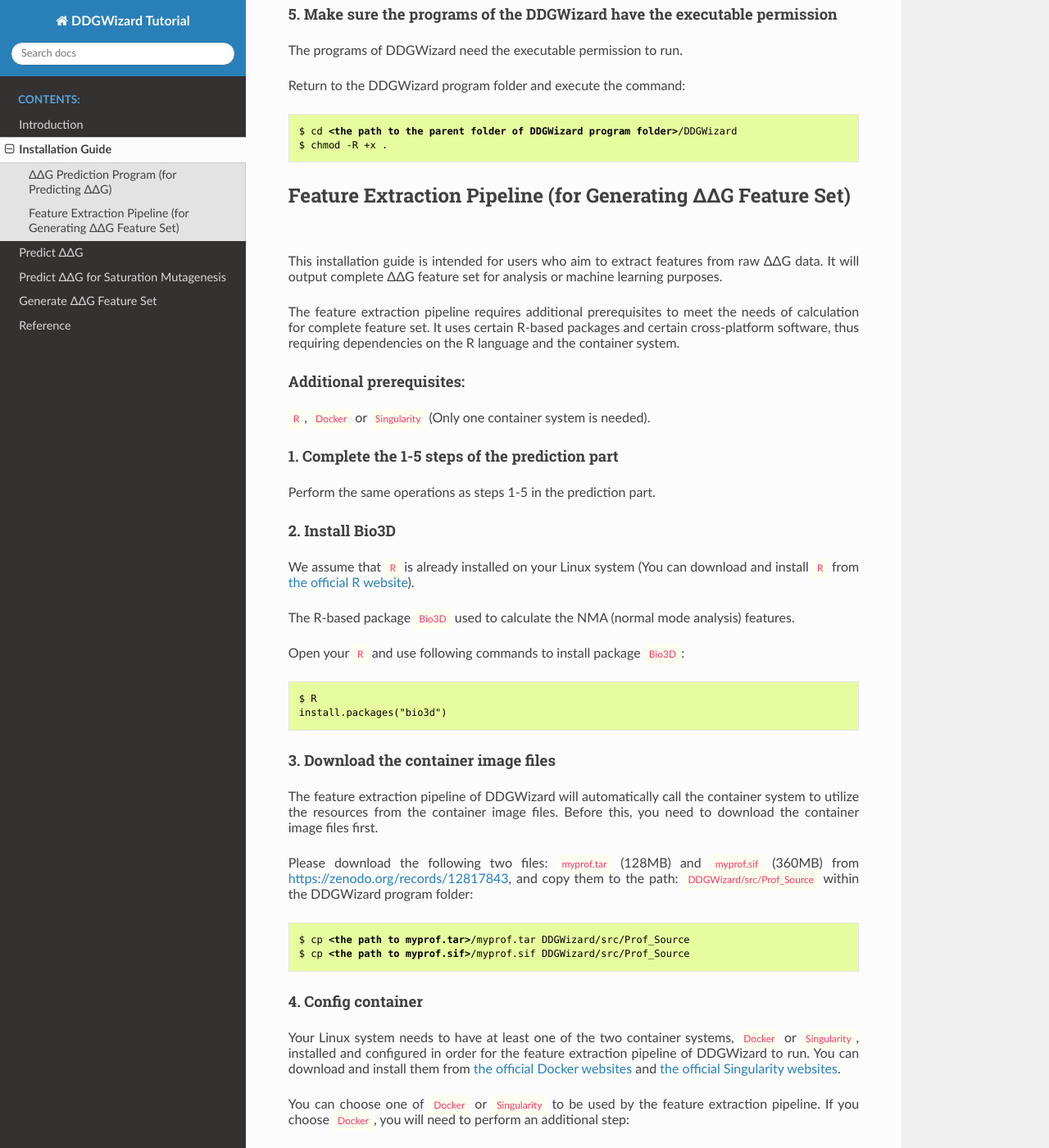
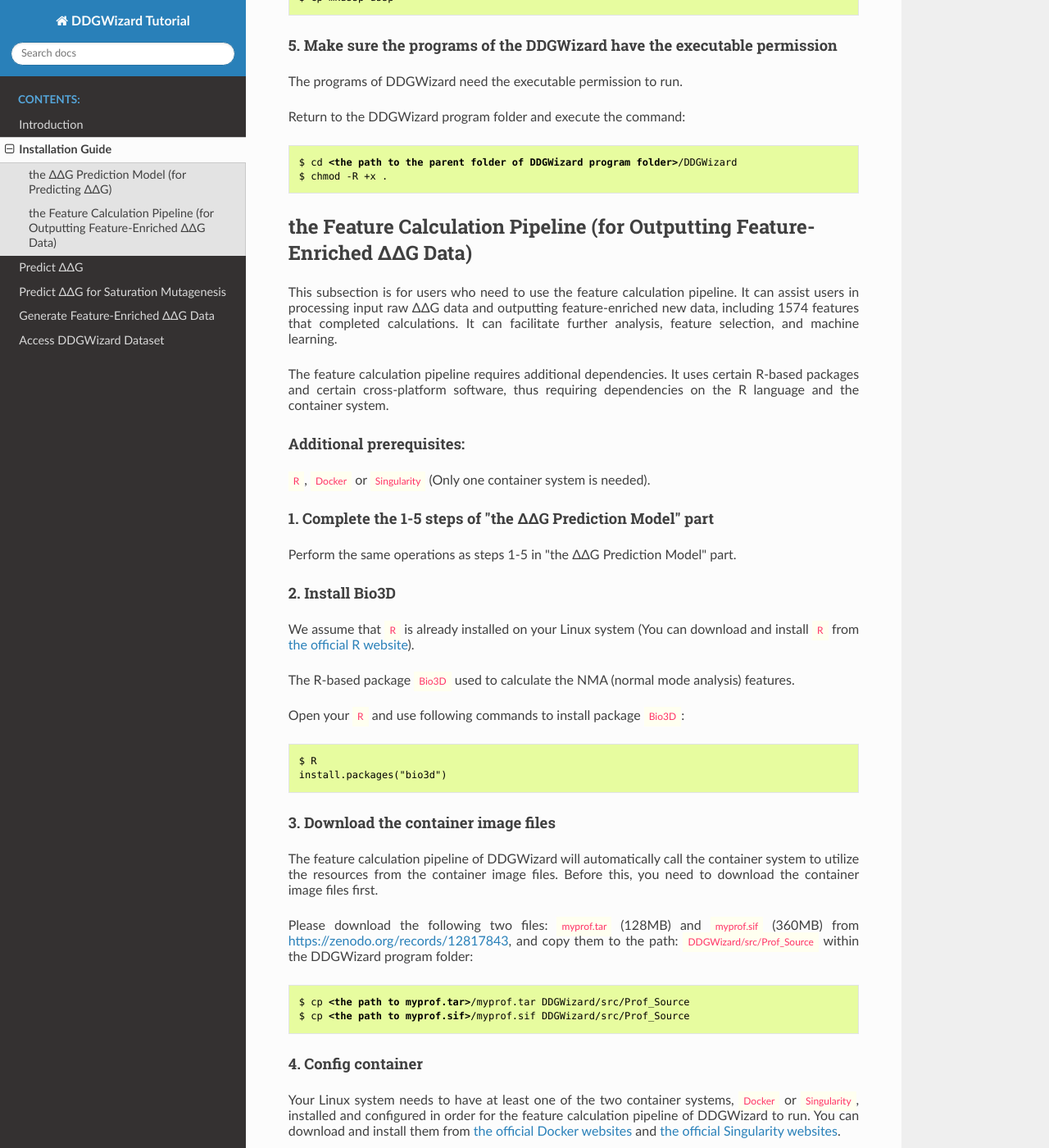
Before and after one commit to Mingkai14/DDGWizard, a Sphinx documentation site: the page built from Docs/Installation_Guide.rst, in a window 1280 px wide and 1400 px high, scrolled down 2064 px. Shown: the whole window at 82% size. Built offline with Sphinx 7.4.7 and the Read the Docs theme 3.1.0, drawn with Linux system fonts in a browser that asks for light colours; some of the changed text lies outside the part shown.

Commit message:
License, dataset, docs, readme

```diff
--- a/Docs/Installation_Guide.rst
+++ b/Docs/Installation_Guide.rst
@@ -24,9 +24,9 @@
 .. raw:: html
 
     <div style="text-align: justify;">
-    DDGWizard mainly consists of two parts: the ΔΔG prediction program, used to predict ΔΔG, and the feature extraction pipeline, which generates complete feature set extracted from the raw ΔΔG dataset.
+    DDGWizard consists of 3 components: the feature calculation pipeline, that processes raw ΔΔG data and outputs feature-enriched ΔΔG data with 1547 features; the DDGWizard dataset, including 15752 ΔΔG data; and the accurate ΔΔG prediction model.
     <p></p>
-    This section includes the installation guides for both parts.
+    This section explains how to install dependencies for using the DDGWizard's application (there is no need to install anything to access the DDGWizard dataset; it can be directly downloaded).
     <p></p>
     <h4>Installation prerequisites:</h4>
     CentOS 7 or Ubuntu system; GCC version higher than 4.8.5; Conda version higher than 23.0; Git.
@@ -35,13 +35,13 @@
 
 .. _`the Prediction Part`:
 
-ΔΔG Prediction Program (for Predicting ΔΔG)
---------------------------------------------
+the ΔΔG Prediction Model (for Predicting ΔΔG)
+-----------------------------------------------
 
 .. raw:: html
 
     <div style="text-align: justify;">
-    This installation guide is intended for users who aim to predict ΔΔG.
+    This subsection is for users who need to use the ΔΔG prediction model. If merely using the prediction model, the partial dependencies of the feature calculation pipeline need to be installed.
     <p></p>
     The installation steps are as follows, which will take about 1 hour.
     <p></p>
@@ -182,15 +182,15 @@
 
 .. _`the Characterization part`:
 
-Feature Extraction Pipeline (for Generating ΔΔG Feature Set)
--------------------------------------------------------------
+the Feature Calculation Pipeline (for Outputting Feature-Enriched ΔΔG Data)
+------------------------------------------------------------------------------
 
 .. raw:: html
 
     <div style="text-align: justify;">
-    This installation guide is intended for users who aim to extract features from raw ΔΔG data. It will output complete ΔΔG feature set for analysis or machine learning purposes.
+    This subsection is for users who need to use the feature calculation pipeline. It can assist users in processing input raw ΔΔG data and outputting feature-enriched new data, including 1574 features that completed calculations. It can facilitate further analysis, feature selection, and machine learning.
     <p></p>
-    The feature extraction pipeline requires additional prerequisites to meet the needs of calculation for complete feature set. It uses certain R-based packages and certain cross-platform software, thus requiring dependencies on the R language and the container system.
+    The feature calculation pipeline requires additional dependencies. It uses certain R-based packages and certain cross-platform software, thus requiring dependencies on the R language and the container system.
     <p></p>
     <h4>Additional prerequisites:</h4>
     <span class=keyword-highlight>R</span>, <span class=keyword-highlight>Docker</span> or <span class=keyword-highlight>Singularity</span> (Only one container system is needed).
@@ -200,9 +200,9 @@
 .. raw:: html
 
     <div style="text-align: justify;">
-    <h4>1. Complete the 1-5 steps of the prediction part</h4>
+    <h4>1. Complete the 1-5 steps of "the ΔΔG Prediction Model" part</h4>
     <p></p>
-    Perform the same operations as steps 1-5 in the prediction part.
+    Perform the same operations as steps 1-5 in "the ΔΔG Prediction Model" part.
     <p></p>
     </div>
 
@@ -227,7 +227,7 @@
 
     <div style="text-align: justify;">
     <h4>3. Download the container image files</h4>
-    The feature extraction pipeline of DDGWizard will automatically call the container system to utilize the resources from the container image files. Before this, you need to download the container image files first.
+    The feature calculation pipeline of DDGWizard will automatically call the container system to utilize the resources from the container image files. Before this, you need to download the container image files first.
     <p></p>
     Please download the following two files: <span class="keyword-highlight">myprof.tar</span> (128MB) and <span class="keyword-highlight">myprof.sif</span> (360MB) from <a href="https://zenodo.org/records/12817843">https://zenodo.org/records/12817843</a>, and copy them to the path: <span class="keyword-highlight">DDGWizard/src/Prof_Source</span> within the DDGWizard program folder:
     <p></p>
@@ -248,9 +248,9 @@
 
     <div style="text-align: justify;">
     <h4>4. Config container</h4>
-    Your Linux system needs to have at least one of the two container systems, <span class="keyword-highlight">Docker</span> or <span class="keyword-highlight">Singularity</span>, installed and configured in order for the feature extraction pipeline of DDGWizard to run. You can download and install them from <a href="https://www.docker.com/">the official Docker websites</a> and <a href="https://sylabs.io/singularity/">the official Singularity websites</a>.
+    Your Linux system needs to have at least one of the two container systems, <span class="keyword-highlight">Docker</span> or <span class="keyword-highlight">Singularity</span>, installed and configured in order for the feature calculation pipeline of DDGWizard to run. You can download and install them from <a href="https://www.docker.com/">the official Docker websites</a> and <a href="https://sylabs.io/singularity/">the official Singularity websites</a>.
     <p></p>
-    You can choose one of <span class="keyword-highlight">Docker</span> or <span class="keyword-highlight">Singularity</span> to be used by the feature extraction pipeline. If you choose <span class="keyword-highlight">Docker</span>, you will need to perform an additional step:
+    You can choose one of <span class="keyword-highlight">Docker</span> or <span class="keyword-highlight">Singularity</span> to be used by the feature calculation pipeline. If you choose <span class="keyword-highlight">Docker</span>, you will need to perform an additional step:
     <p></p>
     </div>
 
--- a/Docs/index.rst
+++ b/Docs/index.rst
@@ -15,4 +15,4 @@
    Predict_ddg
    Predict_ddg_of_sm
    Generate_features
-   Reference
+   DDGWizard_dataset
```
Also changed, not shown: Docs/DDGWizard_dataset.rst (added, +41 -0 lines), Docs/Generate_features.rst (+6 -12 lines), Docs/Introduction.rst (+4 -4 lines), Docs/Reference.rst (deleted, +0 -22 lines), README.md (+3 -15 lines), Docs/Introduction_res/figure1.jpg (added), Docs/Introduction_res/figure1.png (deleted), 1 other file.
